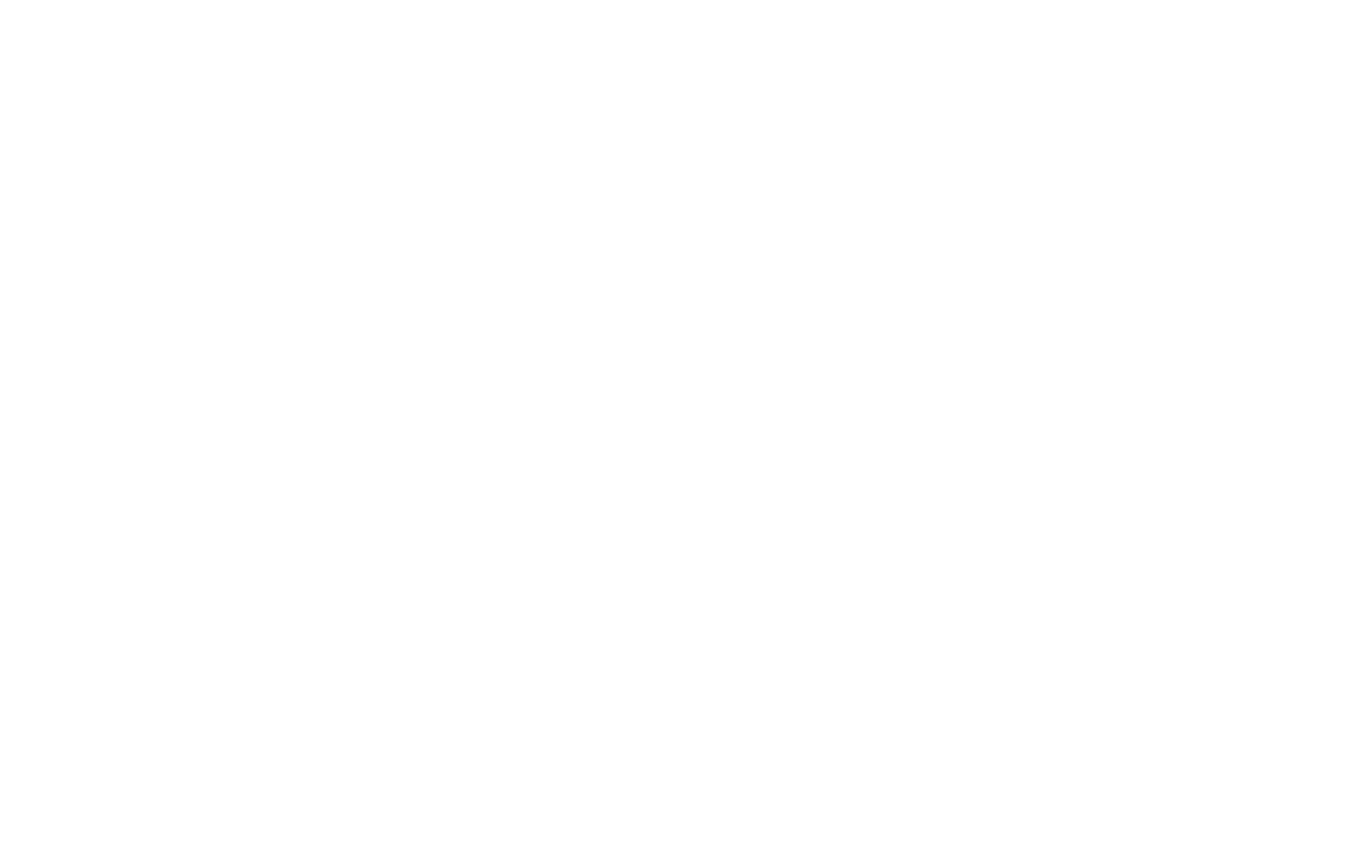
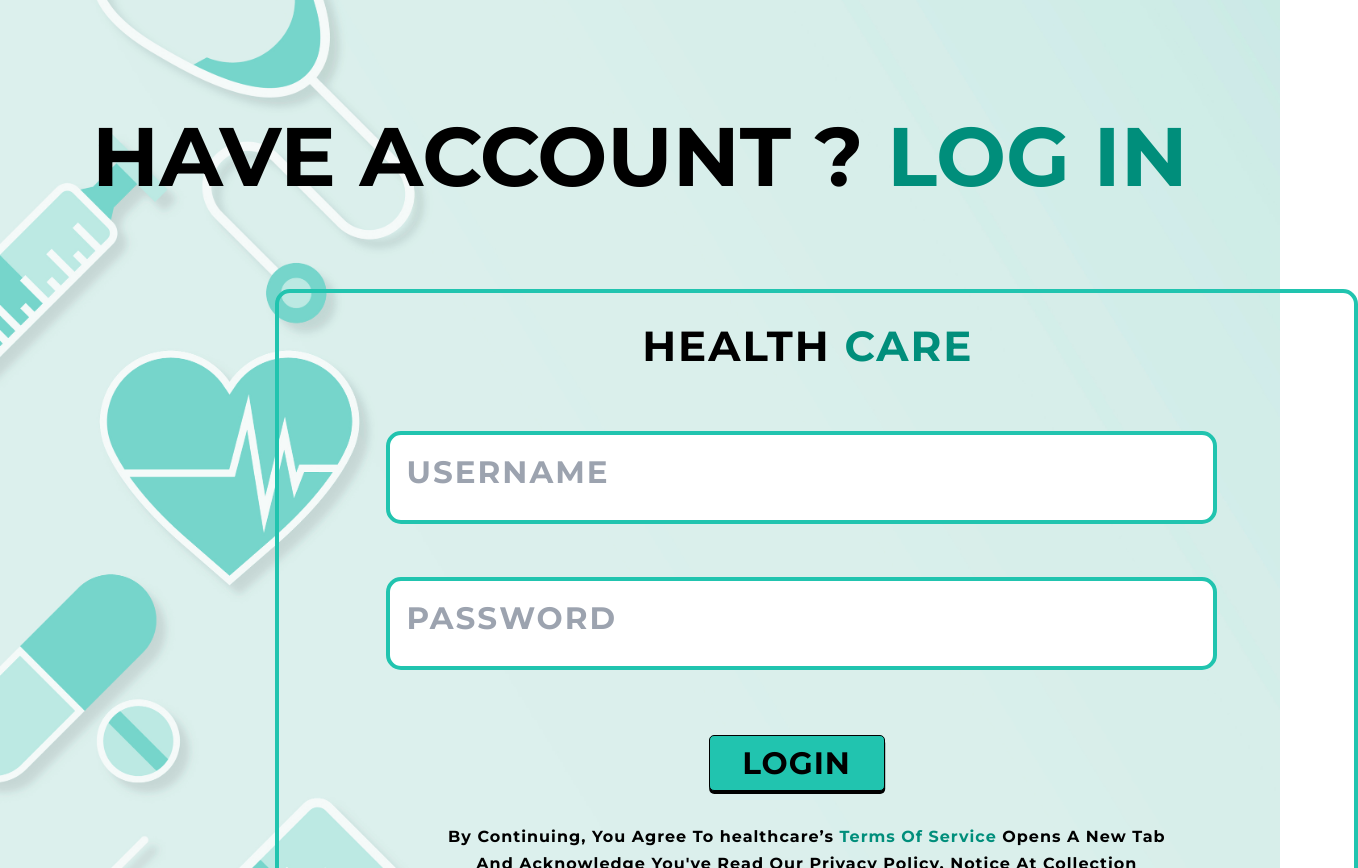
Before and after one commit to Rash023/Mediquity, a React (Create React App) app: page /login in a window 1280 px wide. Before the commit this address had no page. Shown: the top 868 px of the page, 1358 px wide, since content can reach past the window. Before the commit the page ends 800 px from the top, so only its background shows below. Built offline with nearby package versions, Linux system fonts and the light colour scheme.

Commit message:
Added the UI for the Login Page

```diff
--- a/src/App.js
+++ b/src/App.js
@@ -2,6 +2,7 @@
 import { Route, Routes } from 'react-router-dom';
 import './App.css';
 import { Home } from './Components/Core/Home';
+import Login from './Components/Common/Login';
 
 function App() {
   return (
@@ -9,6 +10,7 @@
 
       <Routes>
         <Route path='/' element={<Home/>}/>
+        <Route path='/login' element={<Login/>}/>
       </Routes>
     </div>
   );
--- /dev/null
+++ b/src/Components/Common/Login.css
@@ -0,0 +1,16 @@
+@import url('https://fonts.googleapis.com/css2?family=Montserrat:ital,wght@0,100..900;1,100..900&display=swap');
+
+.login-container {
+    font-family: "Montserrat", sans-serif;
+}
+.login-box-shadow {
+    box-shadow: 0.2px 3px #000000;
+}
+.login-bg-container {
+    background-image: url('../../Asset/Home-image.jpg');
+    background-size: cover;
+    padding: 10px;
+    background-repeat: no-repeat;
+    background-position: left;
+    height: fit-content;
+}
--- /dev/null
+++ b/src/Components/Common/Login.jsx
@@ -0,0 +1,28 @@
+import React from 'react'
+import './Login.css'
+const Login = () => {
+  return (
+    <div className='login-container login-bg-container flex flex-col gap-y-12'>
+      <div className='uppercase leading-[63px] font-[700] text-[83px] text-center text-[#000000] h-[116px] mt-[115px]'>Have Account ? <span className='text-[#008E7B]'>Log In</span></div>
+      <div className='w-[1083px] h-[752px] border-[4px] border-[#21C4AF] rounded-[15px] login-box-shadow ml-[21%] mb-[2%] flex flex-col'>
+        <div className='uppercase tracking-[2px] w-[435px] h-[116px] leading-[63px] text-[42px] font-[700] text-center ml-[29%] mt-[2%]'>
+          Health <span className='text-[#008E7B]'>Care</span>
+        </div>
+        <div>
+          <input type='text' placeholder='Username' className='border-[4px] border-[#21C4AF] rounded-[15px] w-[831px] h-[93px] placeholder:text-[31px] placeholder:leading-[63px] placeholder:font-[700] placeholder:uppercase placeholder:tracking-[2px] ml-[10%] placeholder:px-[2%] bg-gradient-to-r from-white to-white' />
+          <br />
+          <input type='text' placeholder='Password  ' className='border-[4px] border-[#21C4AF] rounded-[15px] w-[831px] h-[93px] placeholder:text-[31px] placeholder:leading-[63px] placeholder:font-[700] placeholder:uppercase placeholder:tracking-[2px] ml-[10%] placeholder:px-[2%] bg-gradient-to-r from-white to-white mt-[5%]' />
+        </div>
+        <button className='uppercase w-[176px] h-[56px] leading-[24px] text-[31px] tracking-[1px] bg-[#21C4AF] border border-[#000000] rounded-[5px] font-bold login-box-shadow ml-[40%] mt-[6%] px-[20px] py-[12px]'>LOGIN</button>
+        <div className='w-[734px] h-[53px] font-[700] leading-[27px] tracking-[1px] text-center ml-[15%] mt-[3%]'>
+          By Continuing, You Agree To healthcare’s <span className='text-[#008E7B]'>Terms Of Service</span> Opens A New Tab And Acknowledge You've Read Our Privacy Policy. Notice At Collection
+        </div>
+        <div className='w-[734px] h-[53px] font-[600] text-[25px] leading-[27px] text-center mt-[5%] ml-[15%]'>
+          Don’t Have An Account ? <span className='text-[#008E7B] underline'>Register</span>
+        </div>
+      </div>
+    </div>
+  )
+}
+
+export default Login
```
